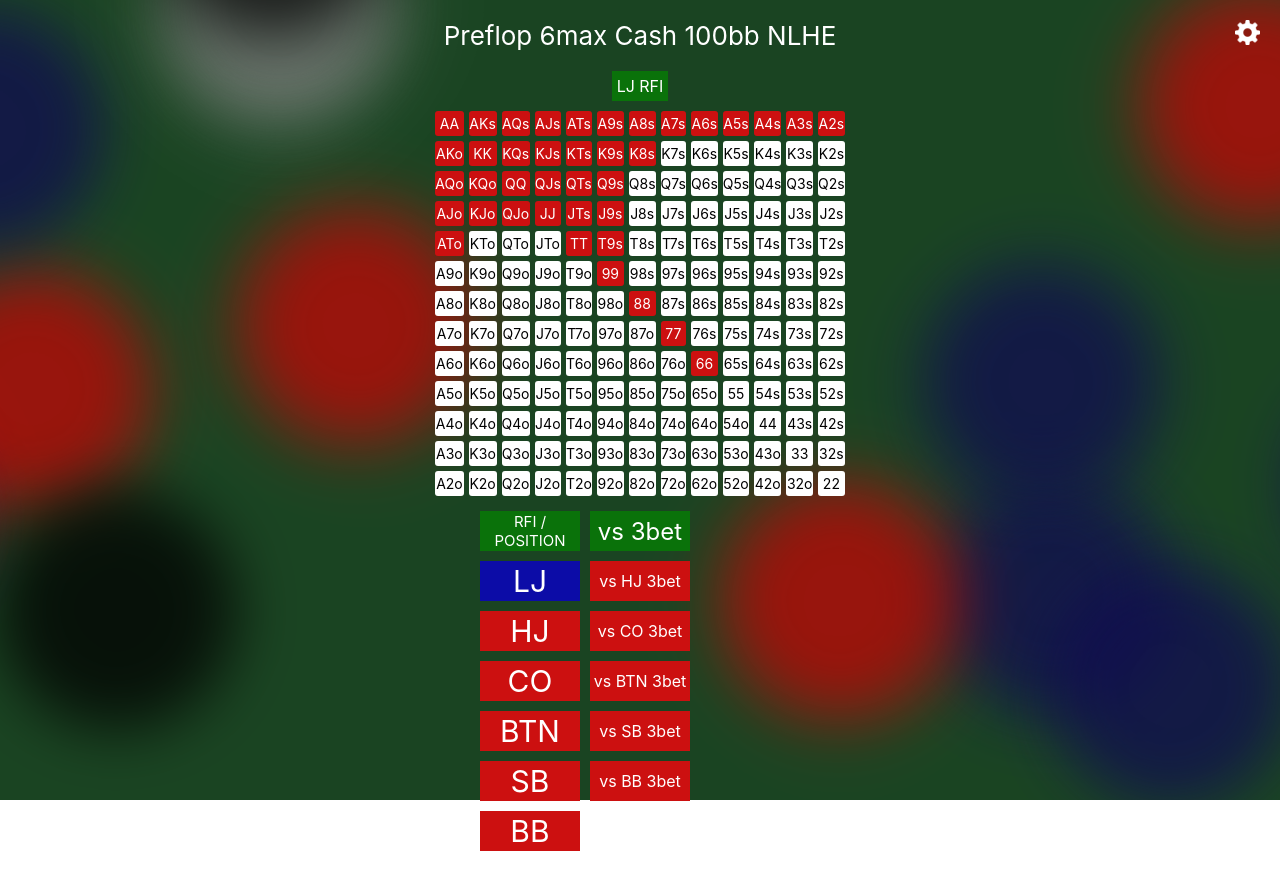
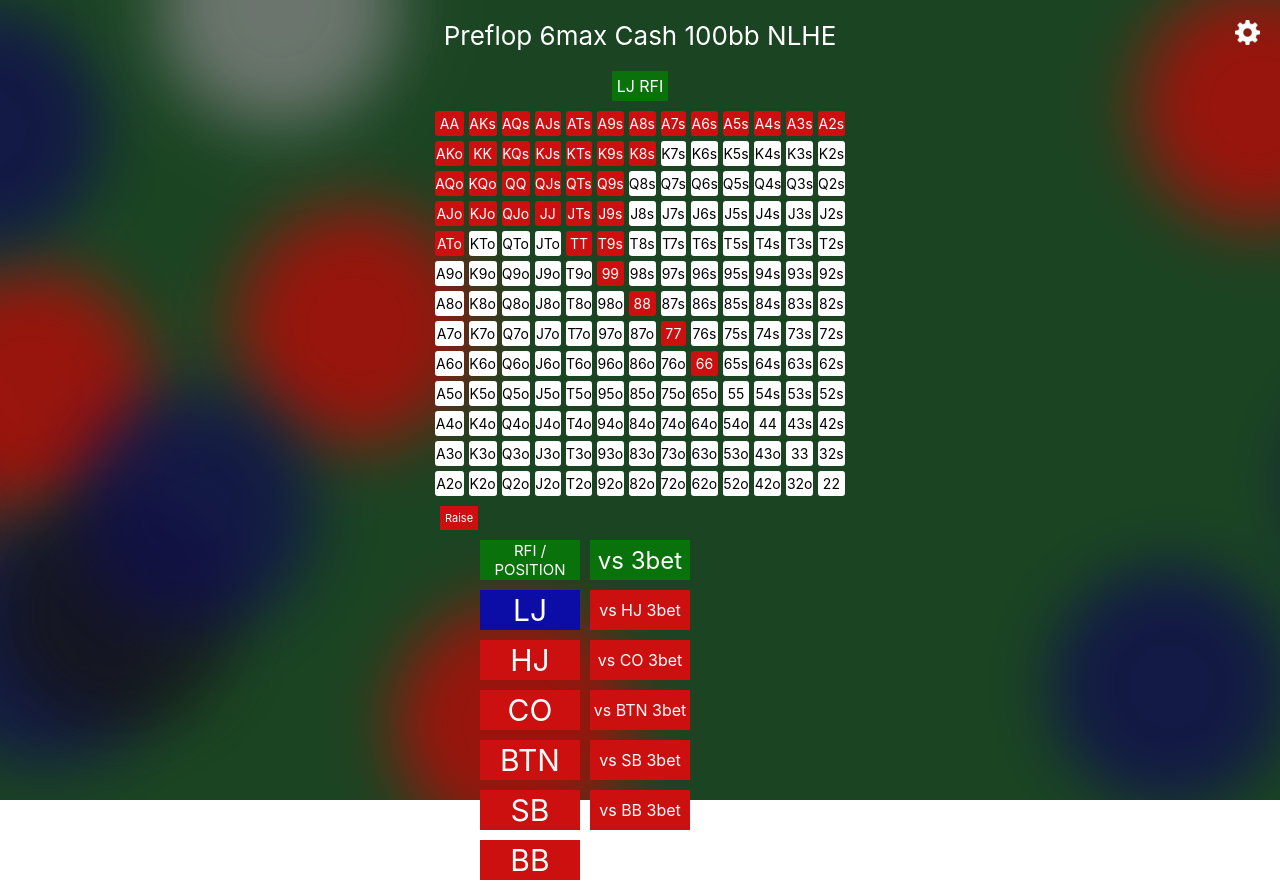
Before and after one commit to brianfordcode/poker-preflop-charts, a Vue app: page / in a window 1280 px wide. Both pictures are taken after a click on the element "LJ". Before the commit the page ends 856 px from the top, so only its background shows below. Built offline with nearby package versions, Linux system fonts and the light colour scheme.

Commit message:
all key situations done

```diff
--- a/src/App.vue
+++ b/src/App.vue
@@ -3,6 +3,8 @@
   <background/>
 
   <settings/>
+
+<div class="main">
 
   <p class="main-title">Preflop 6max Cash 100bb NLHE</p>
 
@@ -12,6 +14,7 @@
 
   <buttons @change="handleSituation"/>
 
+</div>
 </template>
 
 <script>
@@ -46,12 +49,19 @@ export default {
 
   #app {
     font-family: -apple-system, BlinkMacSystemFont, 'Segoe UI', Roboto, Oxygen, Ubuntu, Cantarell, 'Open Sans', 'Helvetica Neue', sans-serif;
+    /* display: flex;
+    flex-direction: column;
+    align-items: center; */
+    height: 100vh;
+    user-select: none;
+    /* background-color: rgb(34, 34, 34); */
+  }
+
+  .main {
+    transform: scale(1);
     display: flex;
     flex-direction: column;
     align-items: center;
-    height: 100vh;
-    user-select: none;
-    /* background-color: rgb(34, 34, 34); */
   }
 
   .main-title {
@@ -65,6 +75,7 @@ export default {
     background-color: rgb(10, 114, 10);
     color: white;
     padding: 5px;
+    text-align: center;
     margin-bottom: 5px;
   }
 
--- a/src/components/background.vue
+++ b/src/components/background.vue
@@ -22,12 +22,6 @@
    <span></span>
 </div>
 </template>
-
-<script>
-export default {
-
-}
-</script>
 
 <style scoped>
 @keyframes move {
@@ -65,7 +59,7 @@ export default {
     color: #0f0b50;
     top: 39%;
     left: 93%;
-    animation-duration: 48s;
+    animation-duration: 300s;
     animation-delay: -99s;
     transform-origin: -3vw -14vh;
     box-shadow: 60vmin 0 8.315077130925845vmin currentColor;
@@ -92,7 +86,7 @@ export default {
     color: #0f0b50;
     top: 47%;
     left: 37%;
-    animation-duration: 31s;
+    animation-duration: 300s;
     animation-delay: -117s;
     transform-origin: 5vw 7vh;
     box-shadow: 60vmin 0 8.184596372221069vmin currentColor;
@@ -101,7 +95,7 @@ export default {
     color: #c20505;
     top: 93%;
     left: 68%;
-    animation-duration: 53s;
+    animation-duration: 200s;
     animation-delay: -12s;
     transform-origin: -11vw 7vh;
     box-shadow: -60vmin 0 7.9937659028138786vmin currentColor;
@@ -143,7 +137,7 @@ export default {
     box-shadow: -60vmin 0 7.659805879291114vmin currentColor;
 }
 .background span:nth-child(9) {
-    color: #000000;
+    color: #1f1f1f;
     top: 92%;
     left: 11%;
     animation-duration: 134s;
@@ -161,7 +155,7 @@ export default {
     box-shadow: -60vmin 0 7.951564099960101vmin currentColor;
 }
 .background span:nth-child(11) {
-    color: #000000;
+    color: #181818;
     top: 62%;
     left: 78%;
     animation-duration: 117s;
@@ -197,7 +191,7 @@ export default {
     box-shadow: -60vmin 0 8.32566784830023vmin currentColor;
 }
 .background span:nth-child(15) {
-    color: #000000;
+    color: #141414;
     top: 60%;
     left: 76%;
     animation-duration: 303s;
@@ -209,7 +203,7 @@ export default {
     color: #0f0b50;
     top: 65%;
     left: 50%;
-    animation-duration: 14s;
+    animation-duration: 300s;
     animation-delay: -309s;
     transform-origin: -3vw -23vh;
     box-shadow: -60vmin 0 8.261910277170163vmin currentColor;
@@ -242,10 +236,10 @@ export default {
     box-shadow: 60vmin 0 8.423183517593182vmin currentColor;
 }
 .background span:nth-child(20) {
-    color: #000000;
+    color: #131313;
     top: 20%;
     left: 90%;
-    animation-duration: 9s;
+    animation-duration: 300s;
     animation-delay: -294s;
     transform-origin: -13vw 6vh;
     box-shadow: 60vmin 0 7.723704409368295vmin currentColor;
@@ -332,7 +326,7 @@ export default {
     box-shadow: -60vmin 0 7.706323837418921vmin currentColor;
 }
 .background span:nth-child(30) {
-    color: #000000;
+    color: #1d1d1d;
     top: 55%;
     left: 10%;
     animation-duration: 403s;
@@ -368,7 +362,7 @@ export default {
     box-shadow: -60vmin 0 7.809307513286785vmin currentColor;
 }
 .background span:nth-child(34) {
-    color: #000000;
+    color: #1b1b1b;
     top: 62%;
     left: 10%;
     animation-duration: 367s;
@@ -386,7 +380,7 @@ export default {
     box-shadow: 60vmin 0 8.049931584040872vmin currentColor;
 }
 .background span:nth-child(36) {
-    color: #000000;
+    color: #131313;
     top: 10%;
     left: 89%;
     animation-duration: 237s;
@@ -416,7 +410,7 @@ export default {
     color: #0f0b50;
     top: 5%;
     left: 30%;
-    animation-duration: 16s;
+    animation-duration: 300s;
     animation-delay: -264s;
     transform-origin: 12vw -12vh;
     box-shadow: -60vmin 0 7.795348011784247vmin currentColor;
@@ -467,7 +461,7 @@ export default {
     box-shadow: 60vmin 0 7.611907924548271vmin currentColor;
 }
 .background span:nth-child(45) {
-    color: #000000;
+    color: #161616;
     top: 13%;
     left: 64%;
     animation-duration: 449s;
--- a/src/components/buttons.vue
+++ b/src/components/buttons.vue
@@ -112,6 +112,7 @@ export default {
       }
       // BB
       if (this.selectedPosition === "BB") {
+        this.selectedSituation = "vs LJ RFI"
         this.vsrfi = ["vs LJ RFI","vs HJ RFI","vs CO RFI","vs BTN RFI","vs SB Limp","vs SB Raise",]
         this.vs3bet = []
       }
@@ -150,7 +151,6 @@ export default {
   .buttons-container {
     display: flex;
     flex-direction: column;
-    margin-top: 5px;
   }
 
   .buttons {
--- a/src/components/chart.vue
+++ b/src/components/chart.vue
@@ -22,21 +22,24 @@
     </table>
 
     <!-- KEY -->
-    <!-- <div
-        id="key"
-        style="margin: 5px">
-        <span class="red">3bet</span>
-        <span class="green">raise/fold</span>
-        <span class="blue">call</span>
-        <span class="grey">limp/raise</span>
-        <span class="yellow">limp/call</span>
-        <span class="pink">limp/fold</span>
-        <span class="white">fold</span>
-    </div> -->
+    <div
+        class="key"
+    >
+        <div
+            v-for="action in actions"
+            :key="action"
+            :class="[getColor(action, this.situation), showItem(action, this.situation)]"
+        >
+        {{action}}
+        </div>
+
+    </div>
+
 
 </template>
 
 <script>
+import { registerRuntimeCompiler } from '@vue/runtime-core'
 
 export default {
     props: {
@@ -47,6 +50,7 @@ export default {
     data() {
         return {
             cards: "AKQJT98765432".split(''),
+            actions: ['Raise', '3Bet','Call', 'Raise/4Bet', 'Raise/Call', 'Raise/Fold', 'Limp/Raise', 'Limp/Call', 'Limp/Fold', '4Bet for Value', '4Bet as Bluff', 'Fold'],
             // RFI
             ljrfi: "AA AKs AQs AJs ATs A9s A8s A7s A6s A5s A4s A3s A2s AKo KK KQs KJs KTs K9s K8s AQo KQo QQ QJs QTs Q9s AJo KJo QJo JJ JTs J9s ATo TT T9s 99 88 77 66",
             hjrfi: "AA AKs AQs AJs ATs A9s A8s A7s A6s A5s A4s A3s A2s AKo KK KQs KJs KTs K9s K8s K7s K6s AQo KQo QQ QJs QTs Q9s Q8s AJo KJo QJo JJ JTs J9s ATo KTo QTo TT T9s 99 98s 88 87s 77 76s 66 55",
@@ -198,8 +202,6 @@ export default {
                 threeBet: "AA AKs AQs AJs ATs A5s A4s AKo KK KQs KJs KTs AQo QQ QJs JJ J5s TT T5s 99 95s J8o 88 87s J7o T7o 76s A6o K6o Q6o 65s K5o 54s",
                 call: "A9s A8s A7s A6s A3s A2s K9s K8s K7s K6s K5s K4s K3s K2s KQo QTs Q9s Q8s Q7s Q6s Q5s Q4s Q3s Q2s AJo KJo QJo JTs J9s J8s J7s J6s J4s J3s J2s ATo KTo QTo JTo T9s T8s T7s T6s T4s T3s T2s A9o K9o Q9o J9o T9o 98s 97s 96s 96s 94s 93s 92s A8o K8o Q8o T8o 98o 86s 85s 84s A7o K7o Q7o 97o 87o 77 75s 74s 73s 86o 76o 66 64s 63s 62s A5o 65o 55 53s 52s A4o 54o 44 43s 42s A3o 33 32s A2o"
             },
-
-
         }
     },
     methods: {
@@ -587,6 +589,145 @@ export default {
                     return 'grey'
                 };
             };
+        },
+        getColor(action, situation) {
+
+            if (action === 'Raise' ||
+                action === '3Bet' ||
+                action === 'Raise/4Bet' ||
+                action === '4Bet for Value') {
+                    return 'red'
+            }
+            if (
+                action === 'Raise/Call' ||
+                action === "4Bet as Bluff") {
+                    return 'blue'
+            }
+            if (action === 'Call') {
+                if (situation === 'LJ vs HJ 3bet' ||
+                    situation === "LJ vs CO 3bet" ||
+                    situation === "LJ vs BTN 3bet" ||
+                    situation === "LJ vs SB 3bet" ||
+                    situation === "LJ vs BB 3bet" ||
+                    situation === "HJ vs CO 3bet" ||
+                    situation === "HJ vs BTN 3bet" ||
+                    situation === "HJ vs SB 3bet" ||
+                    situation === "HJ vs BB 3bet" ||
+                    situation === "CO vs BTN/SB 3bet" ||
+                    situation === "CO vs BB 3bet" ||
+                    situation === "BTN vs SB/BB 3bet" ||
+                    situation === "SB RFI vs BB 3bet" ||
+                    situation === "SB Limp vs BB Raise") {
+                        return 'green'
+                } else {
+                    return 'blue'
+                }
+            }
+            if (action === 'Raise/Fold' ) {
+                if (situation != "LJ vs HJ 3bet") {
+                    return 'green'
+                } else {
+                    return 'blue'
+                }
+            }
+            if (action === 'Limp/Raise' || action === 'Fold') {
+                if (situation != 'LJ RFI' ||
+                    situation != 'HJ RFI' ||
+                    situation != 'CO RFI' ||
+                    situation != 'BTN RFI' ||
+                    situation != ' RFI' ||
+                    situation != 'LJ RFI') {
+                    return 'grey'
+                } else {
+                    return 'white'
+                }
+
+            }
+            if (action === 'Limp/Call') {
+                return 'yellow'
+            }
+            if (action === 'Limp/Fold') {
+                return 'pink'
+            }
+        },
+        showItem(action, situation) {
+            if (!situation) {
+                return 'donotshow'
+            }
+            // RFI
+            if (situation === "LJ RFI" ||
+                situation === "HJ RFI" ||
+                situation === "CO RFI" ||
+                situation === "BTN RFI") {
+                    if (action != 'Raise') {
+                        return 'donotshow'
+                    }
+            }
+            // SB RFI AND VS RFI
+            if (situation === "SB RFI") {
+                if (action != 'Raise/4Bet' &&
+                    action != 'Raise/Call' &&
+                    action != 'Raise/Fold' &&
+                    action != 'Limp/Raise' &&
+                    action != 'Limp/Call' &&
+                    action != 'Limp/Fold') {
+                    return 'donotshow'
+                }
+            }
+            // HJ VS RFI
+            if (situation === "HJ vs LJ RFI" ||
+                situation === "SB vs LJ RFI" ||
+                situation === "SB vs HJ RFI" ||
+                situation === "SB vs CO RFI" ||
+                situation === "SB vs BTN RFI") {
+                if (action !='3Bet') {
+                    return 'donotshow'
+                }
+            }
+            // CO VS RFI
+            if (situation === "CO vs LJ RFI" ||
+                situation === "CO vs HJ RFI") {
+                if (action !='3Bet') {
+                    return 'donotshow'
+                }
+            }
+            // BTN VS RFI
+            if (situation === "BTN vs LJ RFI" ||
+                situation === "BTN vs HJ RFI" ||
+                situation === "BTN vs CO RFI" ||
+                situation === "BB vs LJ RFI" ||
+                situation === "BB vs HJ RFI" ||
+                situation === "BB vs CO RFI" ||
+                situation === "BB vs BTN RFI" ||
+                situation === "BB vs SB Limp" ||
+                situation === "BB vs SB Raise") {
+                if (action !='3Bet' && action != 'Call') {
+                    return 'donotshow'
+                }
+            }
+            // 3BET
+            if (situation === "LJ vs HJ 3bet" ||
+                situation === "LJ vs CO 3bet" ||
+                situation === "LJ vs BTN 3bet" ||
+                situation === "LJ vs SB 3bet" ||
+                situation === "LJ vs BB 3bet" ||
+                situation === "HJ vs CO 3bet" ||
+                situation === "HJ vs BTN 3bet" ||
+                situation === "HJ vs SB 3bet" ||
+                situation === "HJ vs BB 3bet" ||
+                situation === "CO vs BTN/SB 3bet" ||
+                situation === "CO vs BB 3bet" ||
+                situation === "CO vs BB 3bet" ||
+                situation === "BTN vs SB/BB 3bet" ||
+                situation === "SB RFI vs BB 3bet" ||
+                situation === "SB Limp vs BB Raise") {
+                    if (action != '4Bet for Value' &&
+                        action != '4Bet as Bluff' &&
+                        action != 'Call' &&
+                        action != 'Fold') {
+                            return 'donotshow'
+                    }
+            }
         }
     },
 }
@@ -603,9 +744,21 @@ export default {
     background-color: white;
 }
 
-#key span {
+.key {
+    display: flex;
+    flex-wrap: wrap;
+    justify-content: flex-start;
+    width: 400px;
+    font-size: 11px;
+    margin: 5px 0;
+}
+
+.key div {
     padding: 5px;
-    margin: 2px;
+}
+
+.donotshow {
+    display: none;
 }
 
 .red {
```
Also changed, not shown: src/components/settings.vue (+8 -0 lines).
